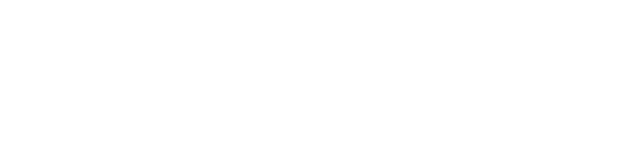
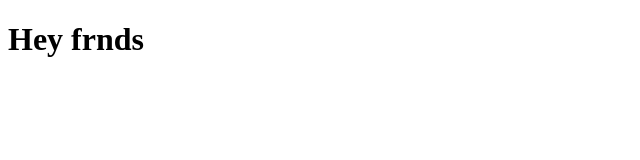
Before and after one commit to HaseefMuhammed/git-sample, a plain HTML site: page hello.html in a window 1280 px wide. Shown: the whole page, without its empty margins (0-640 px from the left). Drawn offline with Linux system fonts and the light colour scheme.

Commit message:
hey file edited

```diff
--- a/hello.html
+++ b/hello.html
@@ -6,6 +6,6 @@
   <title>Hello | Git</title>
 </head>
 <body>
-
+  <h1>Hey frnds</h1>
 </body>
 </html>
```
